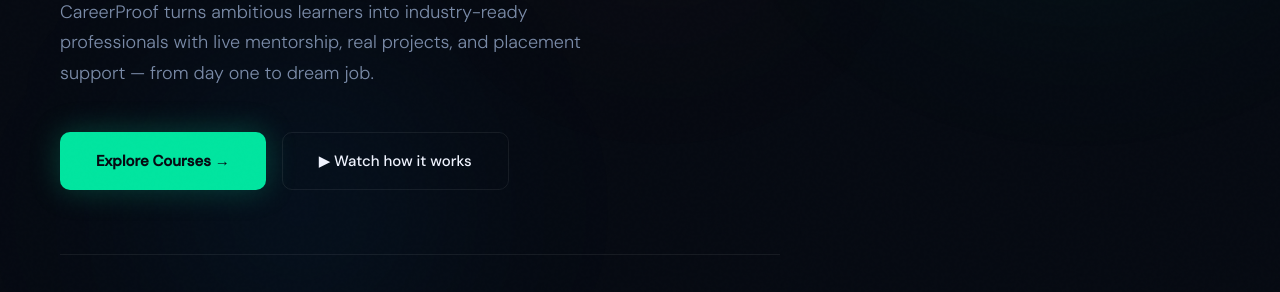
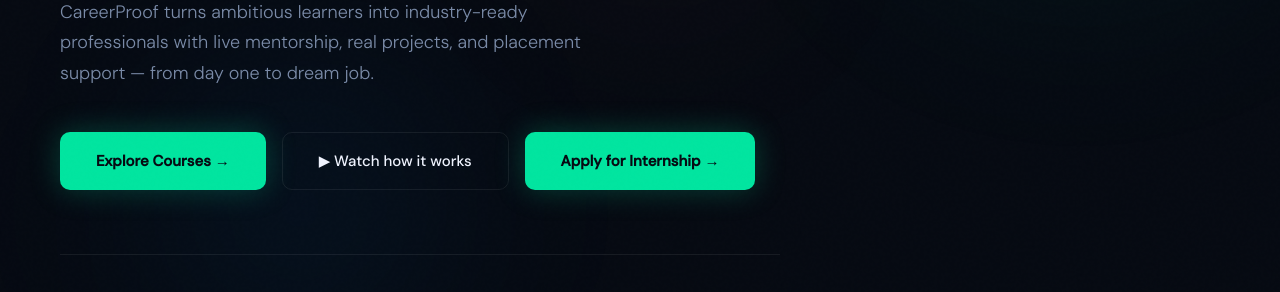
Before and after one commit to upendra-18/careerproof, a website: page careerproof.html in a window 1280 px wide. Shown: the part 452-744 px from the top of the page. Drawn offline with Linux system fonts and the light colour scheme.

Commit message:
new button

```diff
--- a/careerproof.html
+++ b/careerproof.html
@@ -1239,6 +1239,7 @@
     <div class="hero-actions">
       <a href="#courses" class="btn-primary">Explore Courses →</a>
       <a href="#how" class="btn-secondary">▶ Watch how it works</a>
+      <a href="apply.html" class="btn-primary">Apply for Internship →</a>
     </div>
     <div class="hero-stats">
       <div class="stat-item">
```
Also changed, not shown: public/careerproof.html (+1 -0 lines), public/index.html (+1 -0 lines).
